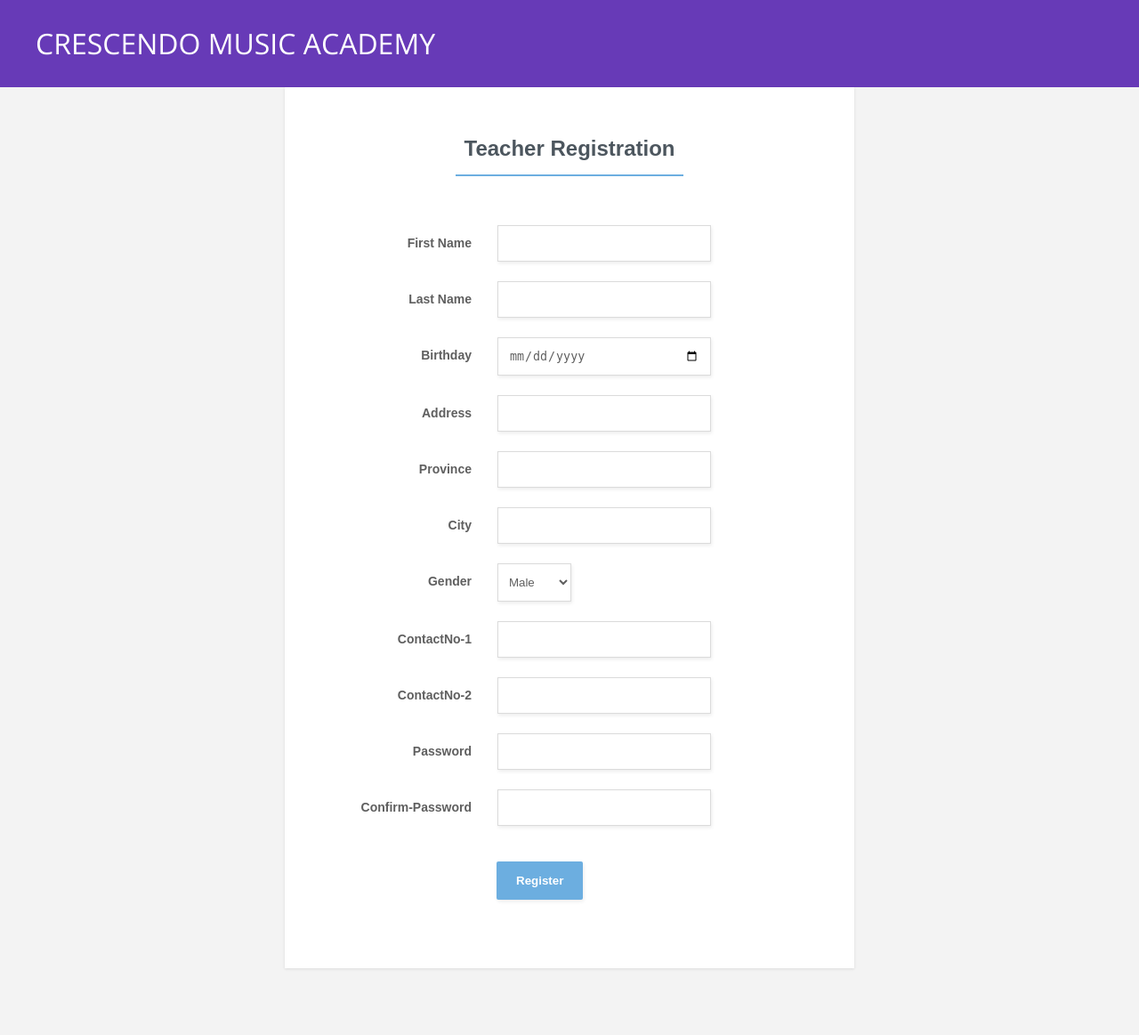
After one commit to KasunDA/Cresendo, a PHP site: page /register_teacher.php in a window 1280 px wide. The commit adds this page. Shown: the whole page at 89% size. Run offline with PHP 8.4, Linux system fonts and the light colour scheme; some libraries are stand-ins or nearby versions.

Commit message:
register teacher

```diff
--- /dev/null
+++ b/register_teacher.php
@@ -0,0 +1,180 @@
+<?php
+include "connect.php";
+$con = connect();
+?>
+
+<head>
+
+    <meta charset="utf-8">
+    <meta http-equiv="X-UA-Compatible" content="IE=edge">
+    <meta name="viewport" content="width=device-width, initial-scale=1">
+    <title>Register</title>
+
+    <link rel="stylesheet" href="css/demo.css">
+    <link rel="stylesheet" href="http://ajax.googleapis.com/ajax/libs/jqueryui/1.10.1/themes/base/minified/jquery-ui.min.css" type="text/css" />
+</head>
+
+<header>
+    <h1>CRESCENDO MUSIC ACADEMY</h1>
+
+</header>
+<body>
+<div class="main-content">
+
+    <!-- You only need this form and the form-basic.css -->
+
+    <form class="form-basic"  method="post" action="#">
+
+        <div class="form-title-row">
+            <h1>Teacher Registration</h1>
+        </div>
+
+        <div class="form-row">
+            <label>
+                <span>First Name</span>
+                <input type="text" name="name1"  required value="<?= isset($_POST['name1']) ? $_POST['name1'] : ''; ?>">
+            </label>
+        </div>
+
+        <div class="form-row">
+            <label>
+                <span>Last Name</span>
+                <input type="text" name="name2" value="<?= isset($_POST['name2']) ? $_POST['name2'] : ''; ?>">
+            </label>
+        </div>
+
+        <div class="form-row">
+            <label>
+                <span>Birthday</span>
+                <input type="date" name="bday" value="<?= isset($_POST['bday']) ? $_POST['bday'] : ''; ?>">
+            </label>
+        </div>
+        <div class="form-row">
+            <label>
+                <span>Address</span>
+                <input type="text" name="address" value="<?= isset($_POST['address']) ? $_POST['address'] : ''; ?>" >
+            </label>
+        </div>
+
+        <div class="form-row">
+            <label>
+                <span>Province</span>
+                <input type="text" name=province  value="<?= isset($_POST['province']) ? $_POST['province'] : ''; ?>">
+            </label>
+        </div>
+        <div class="form-row">
+            <label>
+                <span>City</span>
+                <input type="text" name="city" value="<?= isset($_POST['city']) ? $_POST['city'] : ''; ?>">
+            </label>
+        </div>
+
+
+
+        <div class="form-row">
+            <label>
+                <span>Gender</span>
+                <select name="gender" required value="<?= isset($_POST['gender']) ? $_POST['gender'] : ''; ?>">
+                    <option>Male</option>
+                    <option>Female</option>
+                </select>
+            </label>
+        </div>
+
+        <div class="form-row">
+            <label>
+                <span>ContactNo-1</span>
+                <input type="number" name="tp1" value="<?= isset($_POST['tp1']) ? $_POST['tp1'] : ''; ?>">
+            </label>
+        </div>
+
+
+        <div class="form-row">
+            <label>
+                <span>ContactNo-2</span>
+                <input type="number" name="tp2" value="<?= isset($_POST['tp2']) ? $_POST['tp2'] : ''; ?>">
+            </label>
+        </div>
+
+        <div class="form-row">
+            <label>
+                <span>Password</span>
+                <input type="password" name="pass" value="<?= isset($_POST['pass']) ? $_POST['pass'] : ''; ?>">
+            </label>
+        </div>
+        <div class="form-row">
+            <label>
+                <span>Confirm-Password</span>
+                <input type="password" name="cpass" value="<?= isset($_POST['cpass']) ? $_POST['cpass'] : ''; ?>">
+            </label>
+        </div>
+
+        <div class="form-row">
+            <button type="submit" name="submit">Register</button>
+        </div>
+
+    </form>
+</div>
+
+<?php
+if(isset($_POST['submit'])){
+
+    $tp1=$_POST['tp1'];
+    $tp2=$_POST['tp2'];
+    $name1=$_POST['name1'];
+    $name2=$_POST['name2'];
+    $bday=$_POST['bday'];
+    $address=$_POST['address'];
+    $province=$_POST['province'];
+    $city=$_POST['city'];
+    $gender=$_POST['gender'];
+    $pass=$_POST['pass'];
+    $cpass=$_POST['cpass'];
+
+if ($tp1==$tp2 and $tp1!=""){
+    echo"<script>alert('Telephone numbers must be distinct!')</script>";
+} elseif((strlen($tp1)!=10 and $tp1!=0) or (strlen($tp2)!=10) and $tp2!=0){
+    echo"<script>alert('Telephone numbers must be of valid length!')</script>";
+} elseif($pass!=$cpass){
+    echo"<script>alert('Password confirmation failed!')</script>";
+
+}else{
+    mysqli_autocommit($con,false);
+    #insert details to the teacher table
+
+    $stmt = $con->prepare("INSERT INTO person (FirstName, LastName, ID, Gender, DoB, Address, Province, City,UType,password) VALUES (?, ?, ?, ?, ?, ?, ?, ?, ?, ?)");
+    $stmt->bind_param("ssssssssss", $name1, $name2, $id,$gender,$bday,$address,$province,$city,$type,$pass);
+
+    if($gender=="Male"){
+        $gender="M";
+    } else{
+        $gender="F";
+    }
+    $type="T";
+    $pre=substr($name1,0,1);
+    $id=uniqid($pre);
+    $stmt->execute();
+
+    #insert details to the tp_numbers of the student.
+
+    if ($tp1!=""){
+        $stmt = $con->prepare("INSERT INTO tel_numbers (ID,TP) VALUES (?, ?)");
+        $stmt->bind_param("ss", $id, $tp1);
+        $stmt->execute();
+    }
+    if($tp2!=""){
+        $stmt = $con->prepare("INSERT INTO tel_numbers (ID,TP) VALUES (?, ?)");
+        $stmt->bind_param("ss", $id, $tp2);
+        $stmt->execute();
+    }
+    mysqli_autocommit($con,true);
+}
+
+
+
+
+}
+
+    ?>
+
+</body>
```
Also changed, not shown: register_student.php (+84 -34 lines), search_sibling.php (+4 -3 lines).
